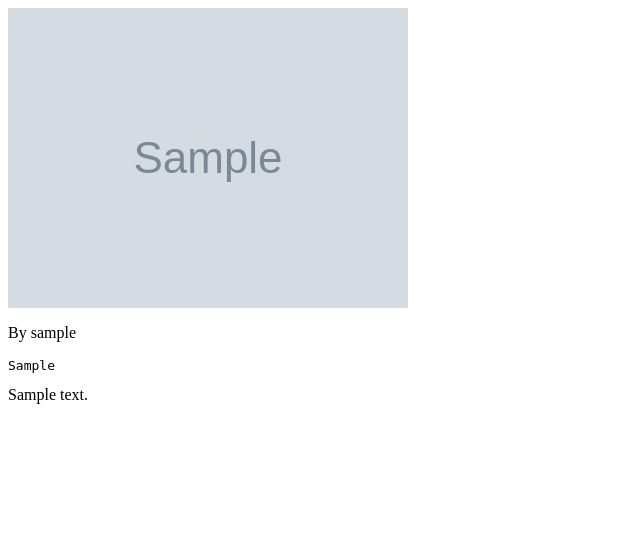
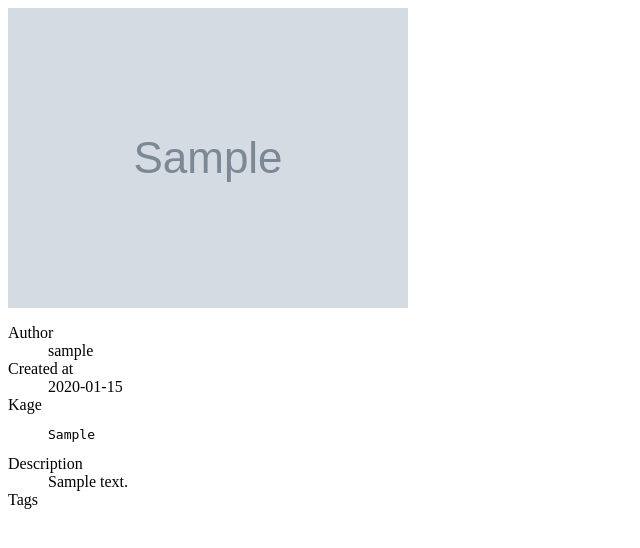
Before and after one commit to Lee0701/glyph_heaven, a Django app: page /glyphs/id/1 in a window 1280 px wide. Shown: the top 548 px of the page, without its empty margins (0-640 px from the left). Run offline with Django 5.2, Linux system fonts and the light colour scheme; tables that the repository leaves empty hold one stand-in row (values such as "Sample post"); grey boxes marked "Sample" are stand-in pictures.

Commit message:
Edit templates

```diff
--- a/glyphs/templates/glyphs/detail.html
+++ b/glyphs/templates/glyphs/detail.html
@@ -1,14 +1,14 @@
 
 <img src="{{ glyph.image_url }}">
-<p>By {{ glyph.author.username }}</p>
-<pre>{{ glyph.kage }}</pre>
-<div>
-    {{ glyph.description }}
-</div>
-<ul>
-    {% for tag in glyph.tags.all %}
-        <li>
-            <a href="{{ tag.href }}">{{ tag.name }}</a>
-        </li>
-    {% endfor %}
-</ul>
+<dl>
+    <dt>Author</dt>
+    <dd>{{ glyph.author.username }}</dd>
+    <dt>Created at</dt>
+    <dd>{{ glyph.created_at|date:"Y-m-d" }}</dd>
+    <dt>Kage</dt>
+    <dd><pre>{{ glyph.kage }}</pre></dd>
+    <dt>Description</dt>
+    <dd><div>{{ glyph.description }}</div></dd>
+    <dt>Tags</dt>
+    <dd>{% include 'glyphs/tags.html' with tags=glyph.tags.all %}</dd>
+</dl>
--- a/glyphs/templates/glyphs/tag.html
+++ b/glyphs/templates/glyphs/tag.html
@@ -1 +1,2 @@
+<h2>Tag {{ tag.name }}</h2>
 {% include 'glyphs/glyphs.html' with glyphs=glyphs %}
--- /dev/null
+++ b/glyphs/templates/glyphs/tags.html
@@ -0,0 +1,7 @@
+<ul>
+    {% for tag in tags %}
+        <li>
+            <a href="{{ tag.href }}">{{ tag.name }}</a>
+        </li>
+    {% endfor %}
+</ul>
```
